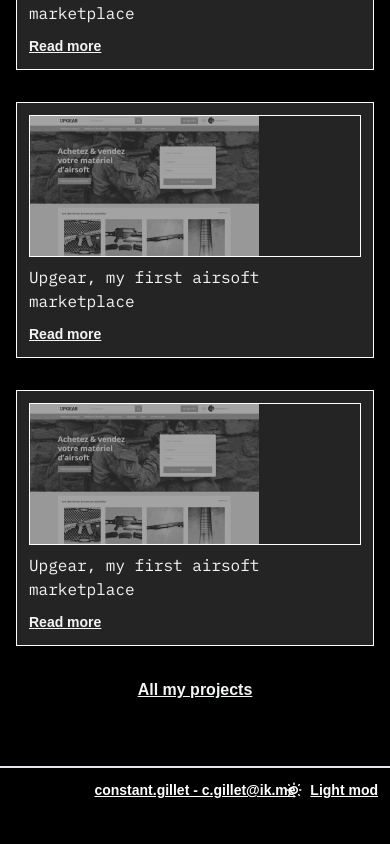
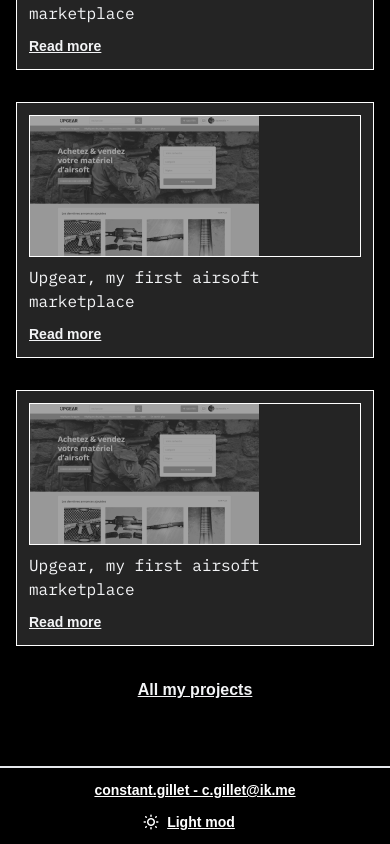
Before and after one commit to constantgillet/portfolio, a Next.js app: page / in a window 390 px wide. Shown: the part 2333-3177 px from the top of the page. Before the commit the page ends 3145 px from the top, so only its background shows below. Built offline with nearby package versions, Linux system fonts and the light colour scheme; a web font is replaced by a local one.

Commit message:
Responsive in footer

```diff
--- a/components/Footer.js
+++ b/components/Footer.js
@@ -21,7 +21,7 @@
     if (currentTheme === "dark") {
       return (
         <div
-          className="absolute top-1/2 right-0 -translate-y-1/2 flex items-center cursor-pointer"
+          className="sm:absolute sm:top-1/2 sm:right-0 sm:-translate-y-1/2 flex items-center justify-center pb-3 sm:pb-0 cursor-pointer"
           onClick={() => setTheme("light")}
         >
           <img src={sunIcon.src} width={16} height={16} />
@@ -33,7 +33,7 @@
     } else {
       return (
         <div
-          className="absolute top-1/2 right-0 -translate-y-1/2 flex items-center cursor-pointer"
+          className="sm:absolute sm:top-1/2 sm:right-0 sm:-translate-y-1/2 flex items-center justify-center pb-3 sm:pb-0 cursor-pointer"
           onClick={() => setTheme("dark")}
         >
           <img src={moonIcon.src} width={16} height={16} />
```
